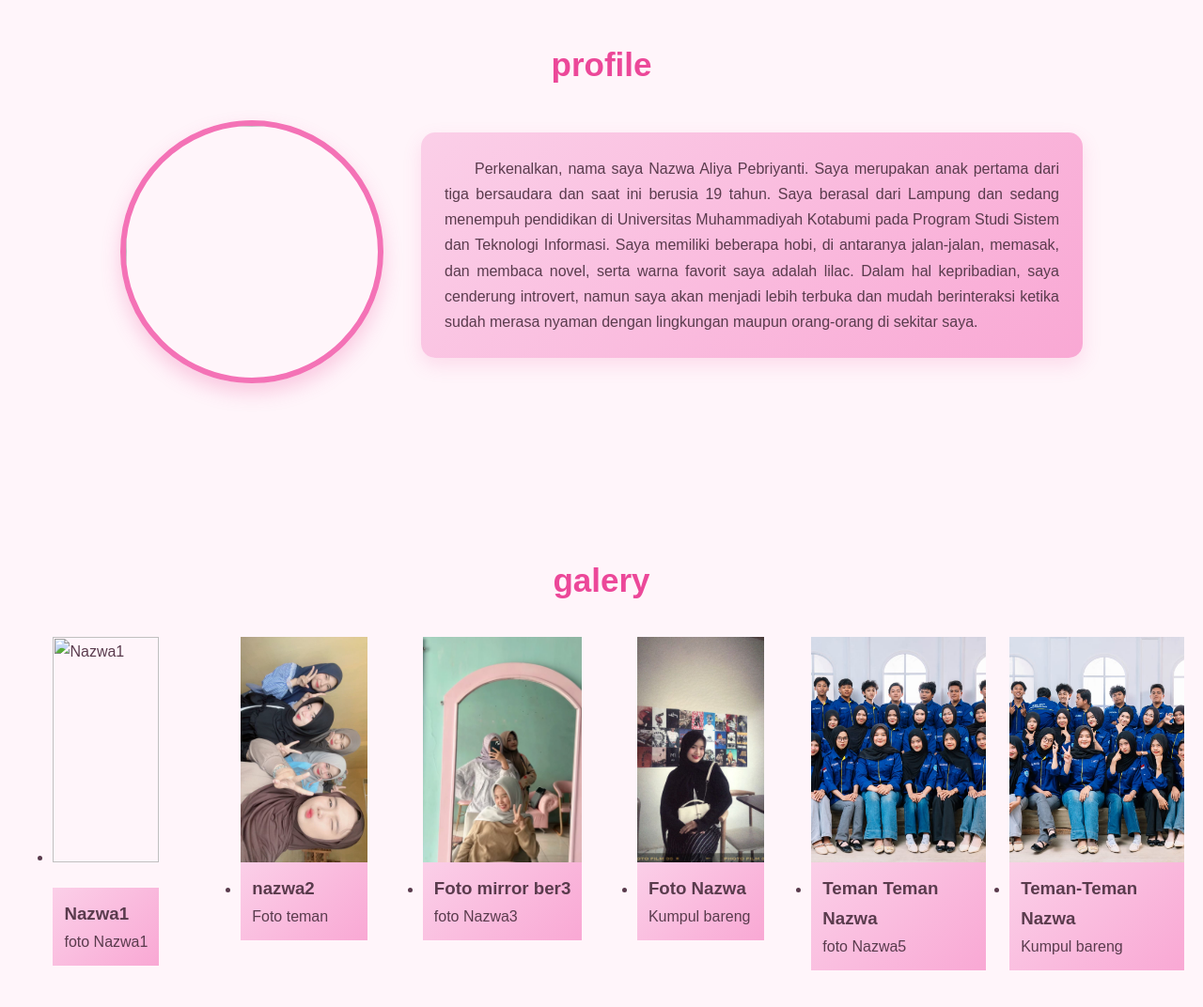
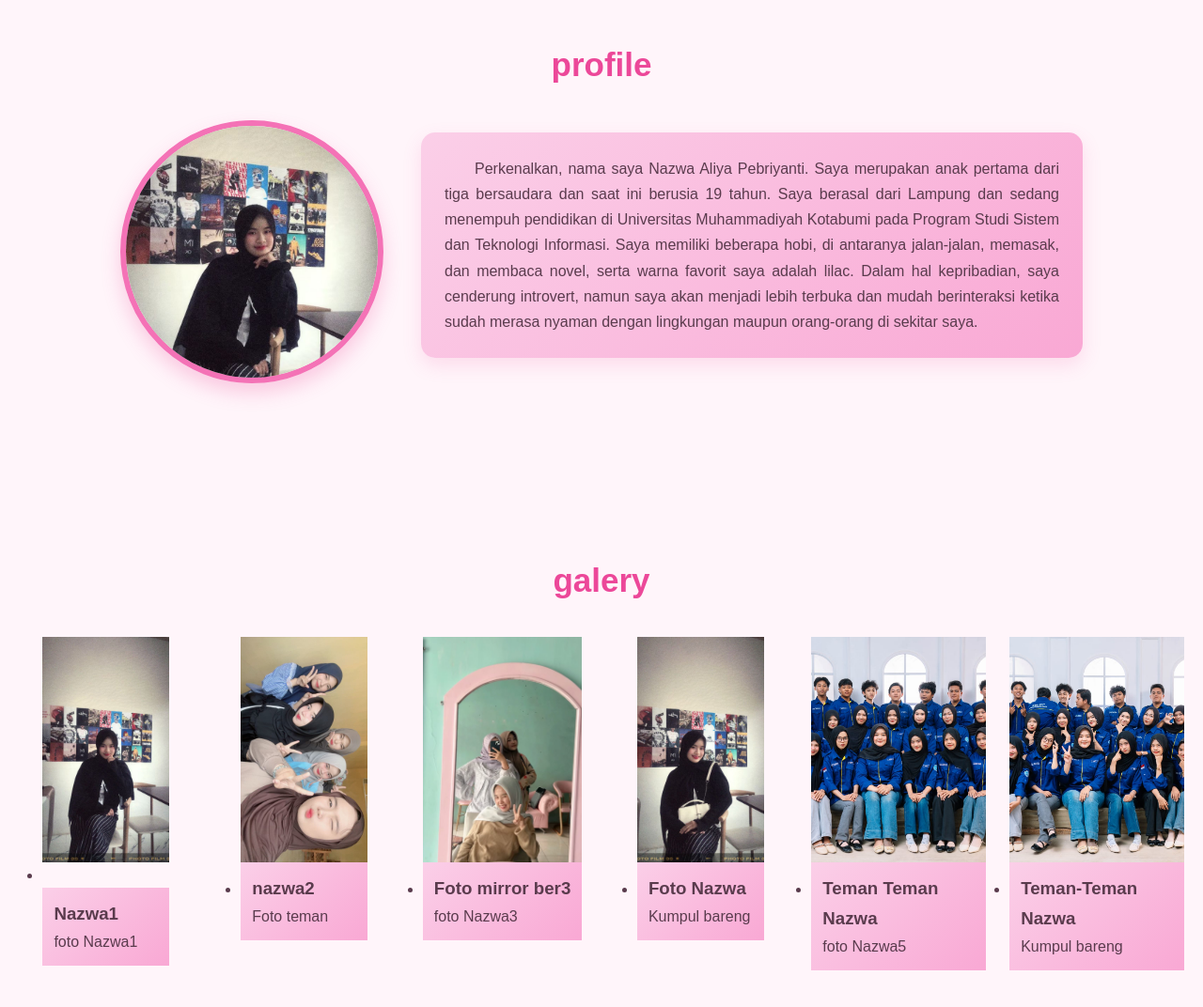
Before and after one commit to aliyanazwa689/PROJECT_NAZWALIYAPEBRIYANTI_UAS_2A, a plain HTML site: page index.html in a window 1280 px wide. Shown: the part 1660-2732 px from the top of the page at 94% size. Drawn offline with Linux system fonts and the light colour scheme; a web font is replaced by a local one.

Commit message:
profile, foto 1

```diff
--- a/index.html
+++ b/index.html
@@ -59,7 +59,7 @@
         <h2>profile</h2>
         <div class="profile-container">
           <div class="profile-photo">
-            <img src="Aset/Gambar/profile.jpeg alt="Foto Profil" />
+            <img src="Aset/Gambar/profile.jpeg" alt="Foto Profil"/>
           </div>
         <p>Perkenalkan, nama saya Nazwa Aliya Pebriyanti. Saya merupakan anak pertama dari tiga bersaudara dan saat ini berusia 19 tahun.
            Saya berasal dari Lampung dan sedang menempuh pendidikan di Universitas Muhammadiyah Kotabumi pada Program Studi Sistem
@@ -76,7 +76,7 @@
             <div class="foto-card">
               <figure>
             <span class="caption1">foto1</span>
-              <img src="Aset/Gambar/1.jpeg/" alt="Nazwa1" width="150" />
+              <img src="Aset/Gambar/1.jpeg" alt="Nazwa1" width="150" />
               <br>
               <figcaption>
                 <h3>Nazwa1</h3>
```
